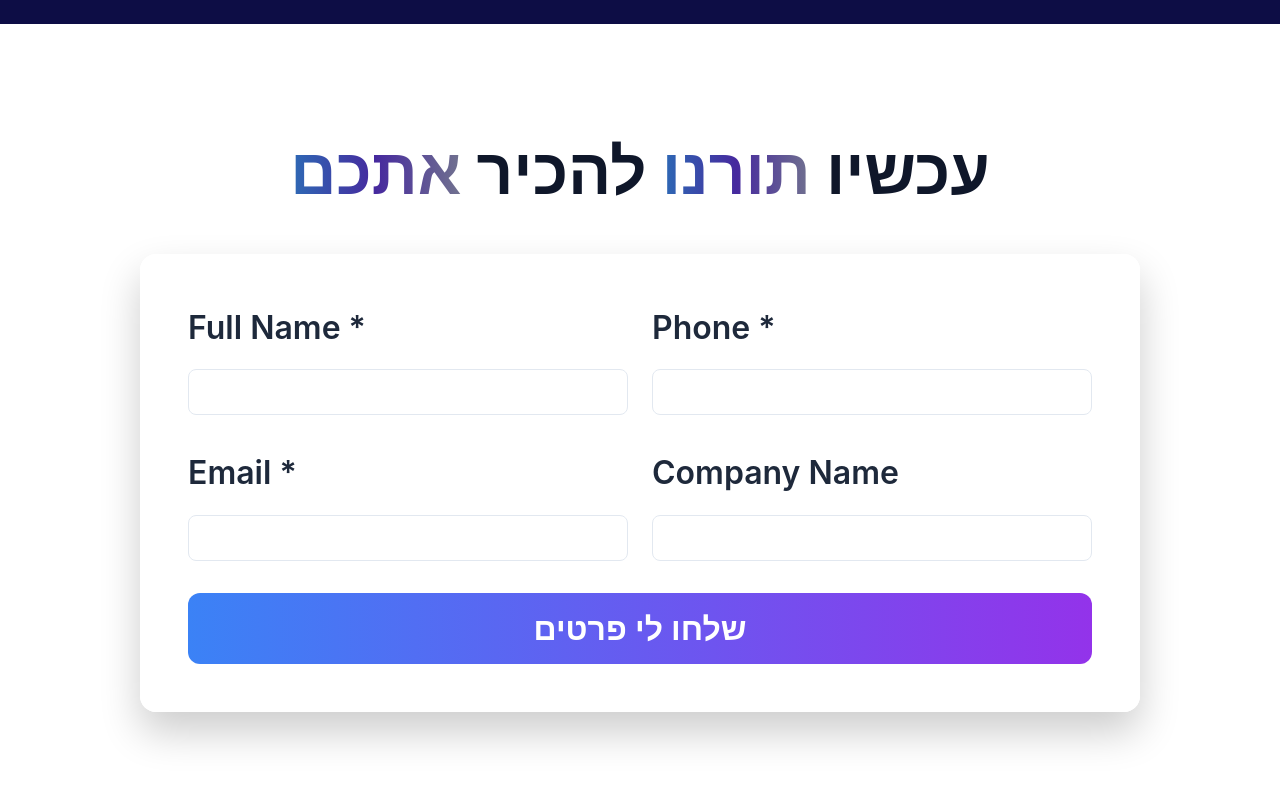
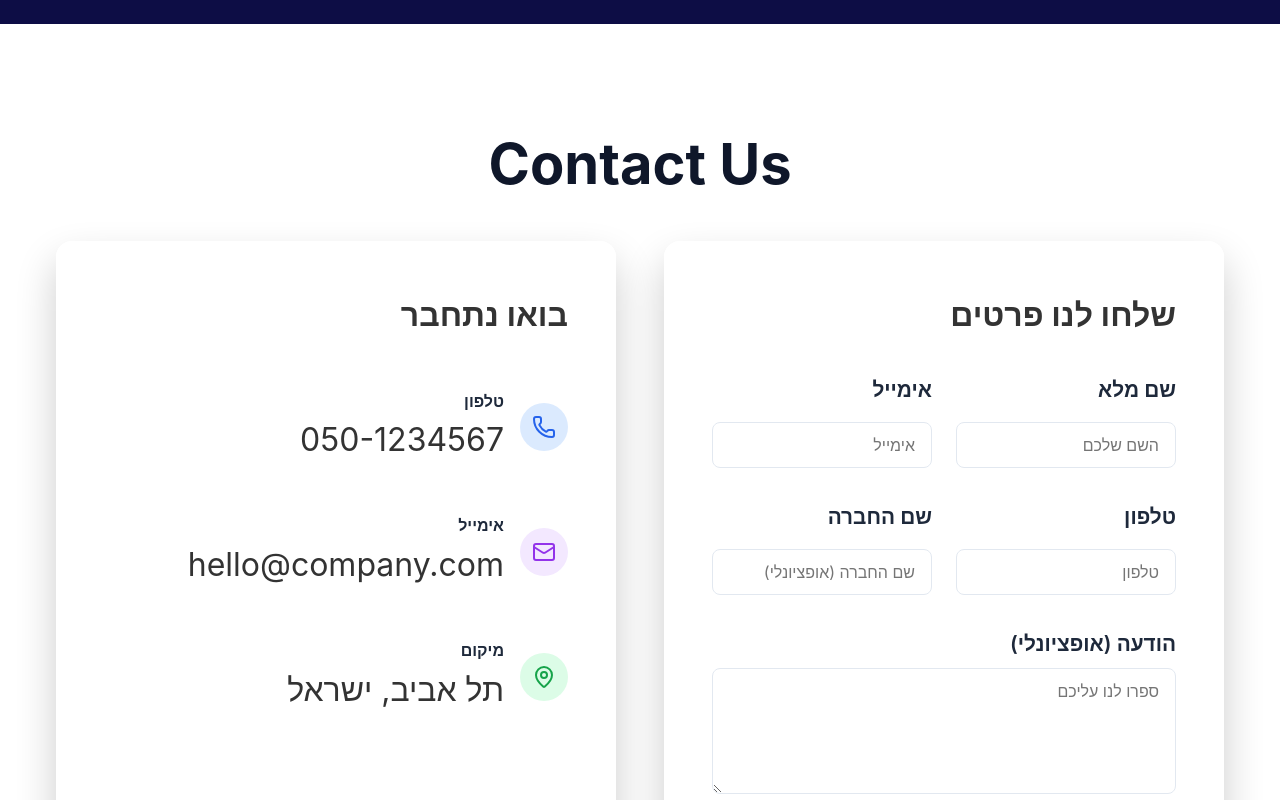
Before and after one commit to LiadArama/OandOLandingPage, a React (Create React App) app: page / in a window 1280 px wide. Shown: the part 5340-6140 px from the top of the page. Built offline with nearby package versions, Linux system fonts and the light colour scheme; a web font is replaced by a local one.

Commit message:
WIP contact section better align with base44 idea

```diff
--- a/src/components/sections/ContactSection/ContactSection.jsx
+++ b/src/components/sections/ContactSection/ContactSection.jsx
@@ -1,6 +1,7 @@
 import React, { useState } from "react";
 import { motion } from "framer-motion";
 import "./ContactSection.style.css";
+import { Send, CheckCircle, Phone, Mail, MapPin } from "lucide-react";
 
 export default function ContactSection({ isVisible }) {
   const [formData, setFormData] = useState({
@@ -8,6 +9,7 @@ export default function ContactSection({ isVisible }) {
     phone: "",
     email: "",
     company: "",
+    message: "",
   });
   const [isSubmitted, setIsSubmitted] = useState(false);
 
@@ -15,7 +17,7 @@ export default function ContactSection({ isVisible }) {
     setFormData(prev => ({ ...prev, [field]: value }));
   };
 
-  const handleSubmit = (e) => {
+  const handleSubmit = e => {
     e.preventDefault();
     console.log("Form submitted:", formData);
     setIsSubmitted(true);
@@ -27,6 +29,7 @@ export default function ContactSection({ isVisible }) {
         phone: "",
         email: "",
         company: "",
+        message: "",
       });
     }, 3000);
   };
@@ -35,20 +38,16 @@ export default function ContactSection({ isVisible }) {
     <section id="contact" className="contact-section">
       <div className="contact-background"></div>
 
-      <div className="contact-content">
         <motion.div
           initial={{ opacity: 0, y: 30 }}
           animate={isVisible.contact ? { opacity: 1, y: 0 } : {}}
           transition={{ duration: 0.8 }}
           className="contact-header"
         >
-          <h2 className="hebrew-section-title hebrew-text white-background-text">
-            עכשיו{" "}
-            <span className="title-gradient">תורנו</span>{" "}
-            להכיר{" "}
-            <span className="title-gradient">אתכם</span>{" "}
-          </h2>
+          <h2 className="contact-section-title white-background-text">Contact Us</h2>
         </motion.div>
+      <div className="contact-content">
+
 
         <motion.div
           initial={{ opacity: 0, y: 30 }}
@@ -58,16 +57,53 @@ export default function ContactSection({ isVisible }) {
         >
           {!isSubmitted ? (
             <form onSubmit={handleSubmit} className="contact-form">
+              <h4 className="form-title" style={{direction: "rtl"}}>שלחו לנו פרטים</h4>
               <div className="form-grid">
-                <Input label="Full Name *" value={formData.fullName} onChange={val => handleChange("fullName", val)} required />
-                <Input label="Phone *" value={formData.phone} onChange={val => handleChange("phone", val)} required />
+                                <Input
+                  label="אימייל"
+                  type="email"
+                  placeholder="אימייל"
+                  value={formData.email}
+                  onChange={val => handleChange("email", val)}
+                  required
+                />
+
+                <Input
+                  label="שם מלא"
+                  placeholder="השם שלכם"
+                  value={formData.fullName}
+                  onChange={val => handleChange("fullName", val)}
+                  required
+                />
               </div>
 
               <div className="form-grid">
-                <Input label="Email *" type="email" value={formData.email} onChange={val => handleChange("email", val)} required />
-                <Input label="Company Name" value={formData.company} onChange={val => handleChange("company", val)} />
+
+                <Input
+                  label="שם החברה "
+                  placeholder="שם החברה (אופציונלי)"
+                  value={formData.company}
+                  onChange={val => handleChange("company", val)}
+                />
+                                              <Input
+                  label="טלפון"
+                  placeholder="טלפון"
+                  value={formData.phone}
+                  onChange={val => handleChange("phone", val)}
+                  required
+                />
               </div>
 
+              <div className="input-wrapper">
+                <label>הודעה (אופציונלי)</label>
+                <textarea
+                  value={formData.message}
+                  onChange={e => handleChange("message", e.target.value)}
+                  placeholder="ספרו לנו עליכם"
+                  required
+                  rows={5}
+                />
+              </div>
 
               <button type="submit" className="submit-btn">
                 שלחו לי פרטים
@@ -81,12 +117,46 @@ export default function ContactSection({ isVisible }) {
             </div>
           )}
         </motion.div>
+          <motion.div
+          initial={{ opacity: 0, y: 30 }}
+          animate={isVisible.contact ? { opacity: 1, y: 0 } : {}}
+          transition={{ duration: 0.8, delay: 0.2 }}
+          className="contact-form-wrapper"
+        >
+        <h4 className="form-title" style={{direction: "rtl"}}>בואו נתחבר</h4>
+<div className="business-info">
+  <div className="info-row">
+    <div className="info-icon" style={{backgroundColor: "rgb(219 234 254)"}}><Phone color="rgb(37, 99, 235)"  /></div>
+    <div>
+      <p className="label">טלפון</p>
+      <p>050-1234567</p>
+    </div>
+  </div>
+
+  <div className="info-row">
+    <div className="info-icon" style={{backgroundColor: "rgb(243 232 255)"}}><Mail color="rgb(147 51 234)"/></div>
+    <div>
+      <p className="label">אימייל</p>
+      <p>hello@company.com</p>
+    </div>
+  </div>
+
+  <div className="info-row">
+    <div className="info-icon" style={{backgroundColor: "rgb(220 252 231)"}}><MapPin color="rgb(22 163 74)"/></div>
+    <div>
+      <p className="label">מיקום</p>
+      <p>תל אביב, ישראל</p>
+    </div>
+  </div>
+</div>
+        </motion.div>
       </div>
+
     </section>
   );
 }
 
-function Input({ label, value, onChange, required = false, type = "text" }) {
+function Input({ label, value, onChange, required = false, type = "text", placeholder = "", style = {} }) {
   return (
     <div className="input-wrapper">
       <label>{label}</label>
@@ -95,6 +165,8 @@ function Input({ label, value, onChange, required = false, type = "text" }) {
         value={value}
         onChange={e => onChange(e.target.value)}
         required={required}
+        placeholder={placeholder}
+        style={style}
       />
     </div>
   );
--- a/src/components/sections/ContactSection/ContactSection.style.css
+++ b/src/components/sections/ContactSection/ContactSection.style.css
@@ -10,21 +10,35 @@
   inset: 0;
 }
 
+.contact-section-title {
+  font-size: 3.5rem;
+  font-weight: 700;
+  text-align: center;
+  margin-bottom: 2rem;
+}
+
 .contact-content {
   position: relative;
   z-index: 10;
-  max-width: 1000px;
+  max-width: 1200px; /* was 1000px */
   margin: 0 auto;
+  display: flex;
+  flex-direction: row-reverse;
+  gap: 3rem; /* was 2rem — increases spacing */
+  flex-wrap: wrap;
+  padding: 0 1rem; /* ensures spacing on small screens */
+
 }
 
-.contact-form-wrapper {
+ .contact-form-wrapper {
+  flex: 1;
+  min-width: 0; /* prevent weird overflow */
   background: rgba(255, 255, 255, 0.95);
   backdrop-filter: blur(10px);
   padding: 3rem;
   border-radius: 1rem;
   box-shadow: 0 20px 40px rgba(0, 0, 0, 0.2);
 }
-
 .contact-form {
   display: flex;
   flex-direction: column;
@@ -33,15 +47,17 @@
 
 .form-grid {
   display: grid;
-  grid-template-columns: repeat(auto-fit, minmax(240px, 1fr));
+  grid-template-columns: 1fr 1fr;
   gap: 1.5rem;
 }
 
 .input-wrapper label {
+  font-size: 1.3rem;
   font-weight: 600;
   color: #1e293b;
   margin-bottom: 0.5rem;
   display: block;
+  direction: rtl;
 }
 
 .input-wrapper input,
@@ -53,6 +69,8 @@
   font-size: 1rem;
   color: #1e293b;
   outline: none;
+  direction: rtl;
+  transition: border-color 0.2s ease, box-shadow 0.2s ease;
 }
 
 .input-wrapper input:focus,
@@ -60,6 +78,36 @@
   border-color: #3b82f6;
   box-shadow: 0 0 0 3px rgba(59, 130, 246, 0.2);
 }
+
+.business-info {
+  display: flex;
+  flex-direction: column;
+  gap: 3rem;
+  direction:rtl;
+  padding: 3rem 0
+}
+
+.info-row {
+  display: flex;
+  gap: 1rem;
+  align-items: center;
+}
+
+.info-icon {
+  background: #e0f2fe;
+  padding: 0.75rem;
+  border-radius: 50%;
+  display: flex;
+  align-items: center;
+  justify-content: center;
+}
+
+.label {
+  font-weight: 600;
+  font-size: 1rem;
+  color: #1e293b;
+}
+
 
 .submit-btn {
   background: linear-gradient(to right, #3b82f6, #9333ea);
@@ -81,3 +129,25 @@
   text-align: center;
   padding: 3rem;
 }
+
+@media (min-width: 1400px) {
+  .contact-content {
+    max-width: 1400px;
+  }
+}
+
+@media (max-width: 1000px) {
+  .form-grid {
+    grid-template-columns: 1fr;
+  }
+}
+
+@media (max-width: 900px) {
+  .contact-content {
+    flex-direction: column;
+  }
+
+  .contact-form-wrapper {
+    width: 100%;
+  }
+}
```
